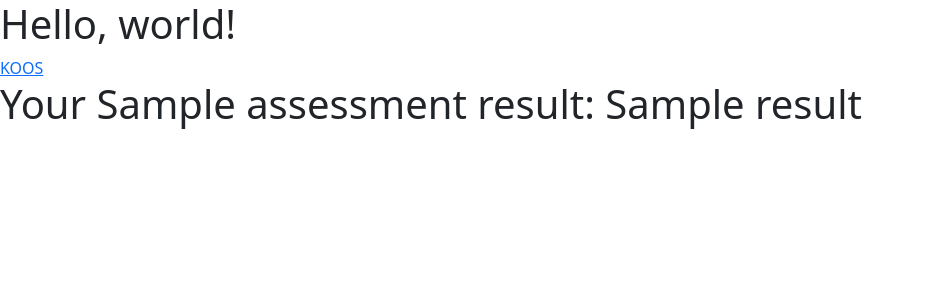
After one commit to chadathin/Functional-Outcome-Measures, a Flask app: template templates/results_page.html in a window 1280 px wide. The commit adds this page. Shown: the top 300 px of the page, without its empty margins (0-925 px from the left). Run offline with Flask 2, Linux system fonts and the light colour scheme; the template is opened without the code that fills it: most values are stand-ins (such as "Sample title", 1, 10 or a date in 2020); some libraries are stand-ins or nearby versions.

Commit message:
koos test
Can pull values from form, sum and send everything to "results" page

```diff
--- a/app.py
+++ b/app.py
@@ -1,26 +1,41 @@
-from flask import Flask, render_template, request, redirect, url_for
+from flask import Flask, render_template, request, session, redirect, url_for
 from flask_mysqldb import MySQL
-#import dbconfig
+# import db_config
 
 app = Flask(__name__,
             static_folder='assets',
             template_folder='templates')
+app.secret_key = "tis_but_a_key"
 
 @app.route("/")
 def home():
     return render_template("base.html")
 
-@app.route("/score", methods=["POST", "GET"])
-def score():
+@app.route("/result", methods=["POST", "GET"])
+def result():
     if request.method == "POST":
+        # Get all form radio values
         submission = request.form
+
+        # Get the incoming assessment name
+        assessment = session['assessment']
+
+        # Sanitizes selected form values
         results = []
+
         for question in submission:
             results.append(int(submission[question]))
-        print(results)
-        return render_template("koos.html")
+
+        result = sum(results)
+        return render_template("results_page.html", result=result, assessment=assessment)
     else:
-        return render_template("koos.html")
+        return "No assessment performed!"
+
+@app.route("/koos", methods=["POST", "GET"])
+def koos():
+    session['assessment'] = "koos"
+    return render_template("koos.html")
+
 
 if __name__ == "__main__":
     app.run(debug=True)
--- a/templates/base.html
+++ b/templates/base.html
@@ -12,7 +12,7 @@
   </head>
   <body>
     <h1>Hello, world!</h1>
-
+    <a href="/koos">KOOS</a>
     {% block main_content %}
 
     {% endblock main_content %}
--- /dev/null
+++ b/templates/results_page.html
@@ -0,0 +1,6 @@
+{% extends "base.html" %}
+{% block main_content %}
+
+<h1>Your {{ assessment }} result: {{ result }}</h1>
+
+{% endblock main_content %}
```
Also changed, not shown: templates/koos.html (+3 -4 lines), 2 other files.
